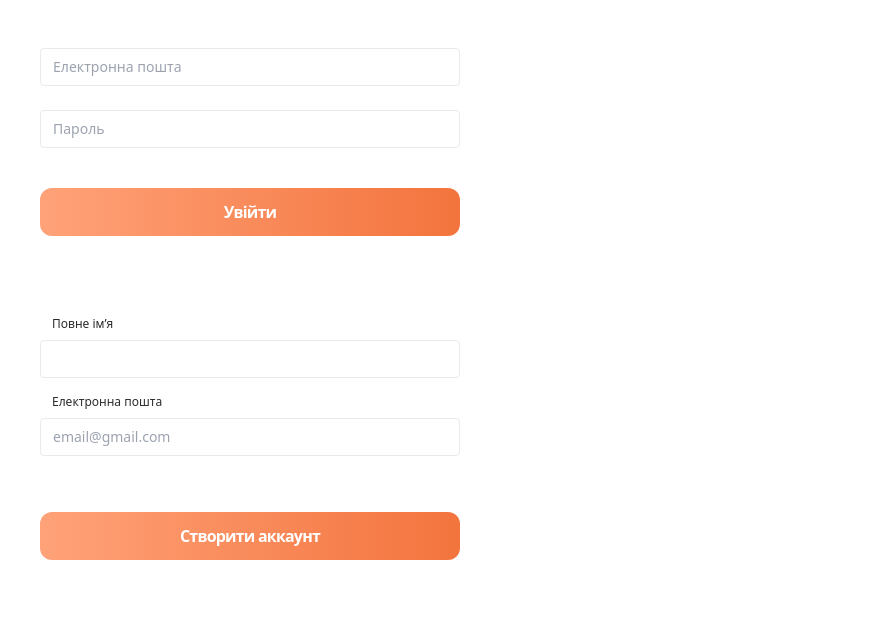
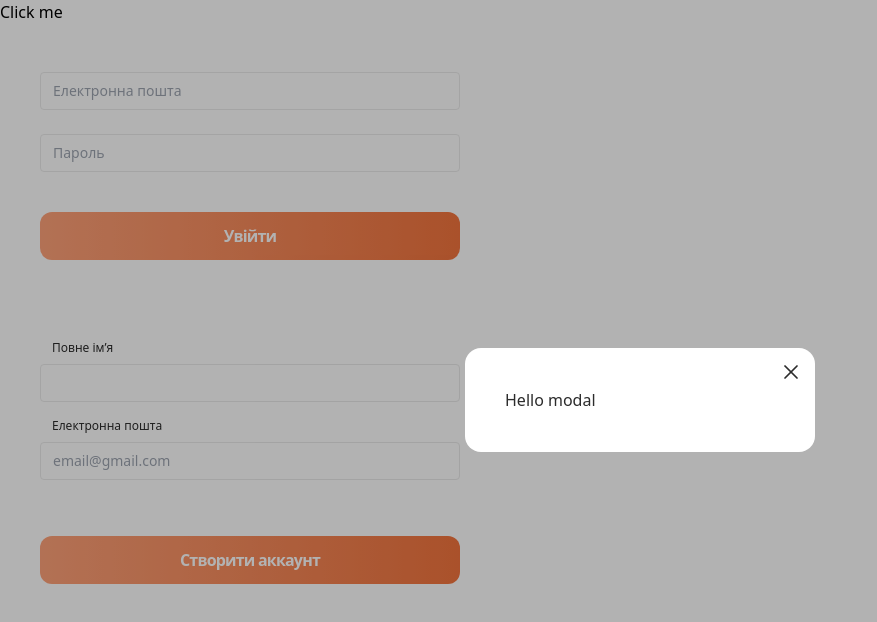
Before and after one commit to dmytro-chushko/vue-test-project, a Vue app: page / in a window 1280 px wide. Shown: the top 622 px of the page, without its empty margins (0-877 px from the left). Built offline with nearby package versions, Linux system fonts and the light colour scheme.

Commit message:
Add Teleport

```diff
--- a/src/App.vue
+++ b/src/App.vue
@@ -1,10 +1,19 @@
 <script setup>
+import { ref } from 'vue'
 import HomepageView from './views/HomepageView.vue'
 import FavoritePlace from './components/FavoritePlace/FavoritePlace.vue'
 import FavoritePlaces from './components/FavoritePlaces/FavoritePlaces.vue'
 import RegistrationForm from './components/Auth/RegistrationForm/RegistrationForm.vue'
 import LoginForm from './components/Auth/LoginForm/LoginForm.vue'
-// import IModal from './components/IModal/IModal.vue'
+import IModal from './components/IModal/IModal.vue'
+
+const isOpen = ref(true)
+const closeModal = () => {
+  isOpen.value = false
+}
+const openModal = () => {
+  isOpen.value = true
+}
 
 const isDesktop = window.innerWidth > 1024
 const isTablet = window.innerWidth <= 1024 && window.innerWidth > 748
@@ -37,7 +46,9 @@ const fruitsMap = {
     </FavoritePlaces>
     <FavoritePlaces />
   </div> -->
+  <button @click="openModal">Click me</button>
   <LoginForm @submit="console.log" />
   <RegistrationForm @submit="console.log" />
   <!-- <IModal /> -->
+  <IModal v-if="isOpen" @close="closeModal"> Hello modal </IModal>
 </template>
--- a/src/components/IModal/IModal.vue
+++ b/src/components/IModal/IModal.vue
@@ -1,13 +1,27 @@
 <script setup>
+import { onMounted, onUnmounted, Teleport } from 'vue'
 import CrossIcon from '../icons/CrossIcon.vue'
+
+const emit = defineEmits(['close'])
+
+onMounted(() => {
+  document.body.style.overflow = 'hidden'
+})
+
+onUnmounted(() => {
+  document.body.style.overflow = 'initial'
+})
 </script>
 
 <template>
-  <div class="flex w-full h-full fixed top-0 left-0 overflow-auto bg-[rgba(0,0,0,0.3)]">
-    <div class="relative bg-white min-w-[350px] m-auto text-black rounded-2xl p-10">
-      <button>
-        <CrossIcon class="absolute right-3 top-3 w-6 h-6" />
-      </button>
+  <Teleport to="body">
+    <div class="flex w-full h-full fixed top-0 left-0 overflow-auto bg-[rgba(0,0,0,0.3)]">
+      <div class="relative bg-white min-w-[350px] m-auto text-black rounded-2xl p-10">
+        <button>
+          <CrossIcon class="absolute right-3 top-3 w-6 h-6" @click="emit('close')" />
+          <slot></slot>
+        </button>
+      </div>
     </div>
-  </div>
+  </Teleport>
 </template>
```
